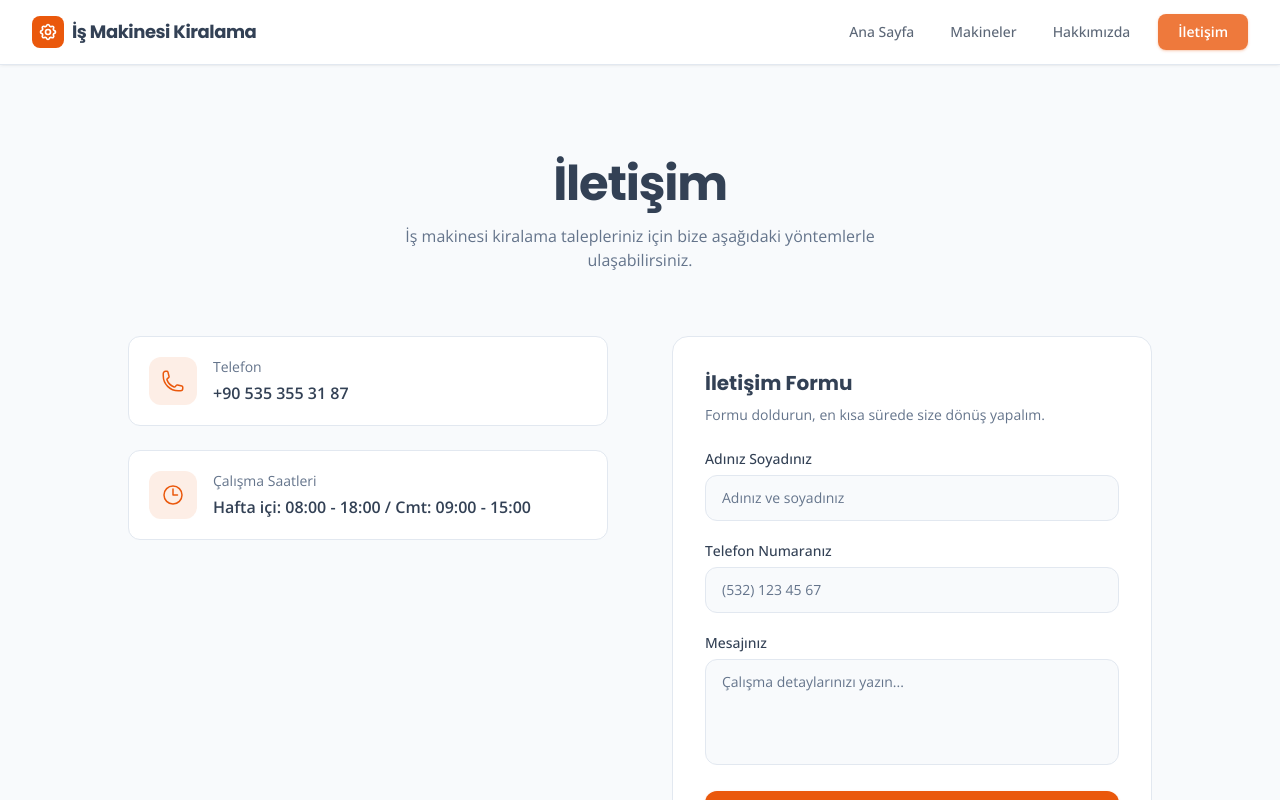
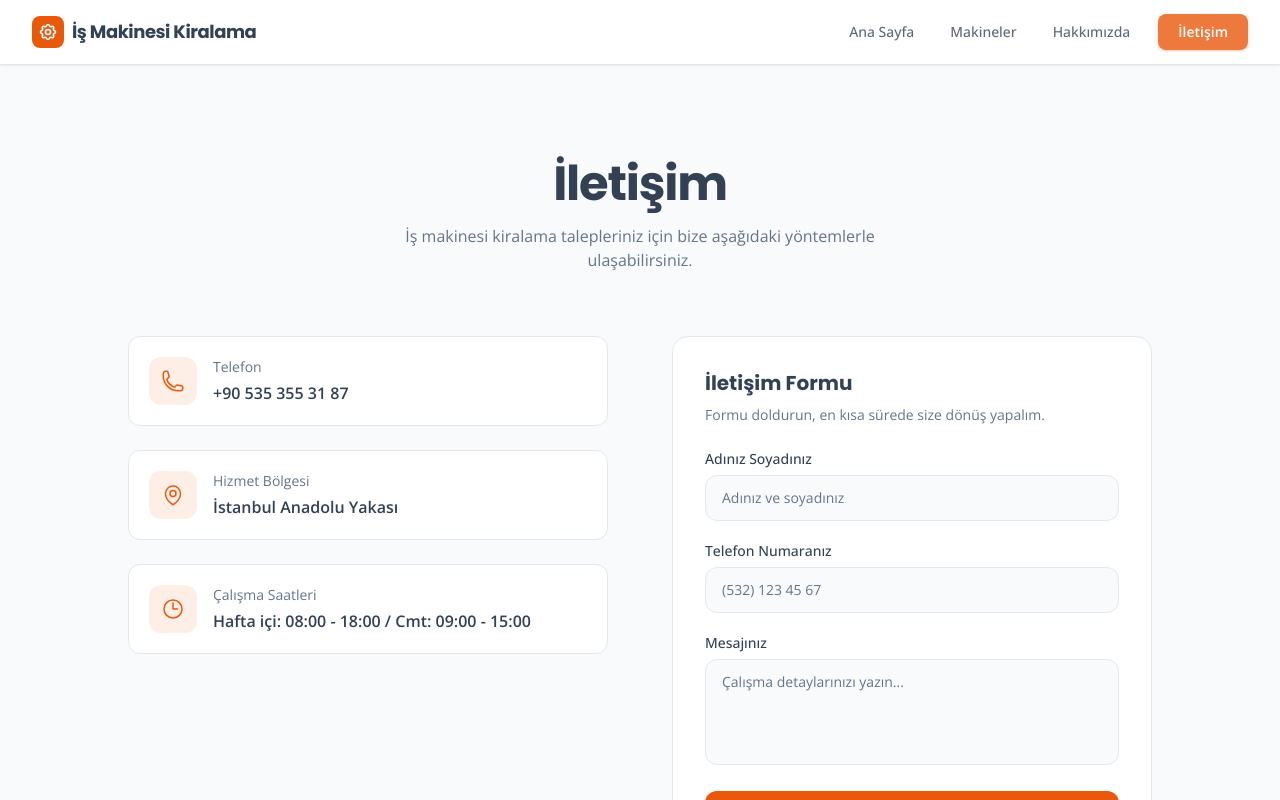
Before and after one commit to ahmetmbilgin/is-makinesi-kiralama, a Next.js app: page /iletisim in a window 1280 px wide. Shown: the top 800 px of the page. Built offline with nearby package versions, Linux system fonts and the light colour scheme.

Commit message:
Hizmet Bölgesi
İletişim sayfasına lokasyon eklendi

```diff
--- a/pages/_app.js
+++ b/pages/_app.js
@@ -14,7 +14,10 @@ export default function App({ Component, pageProps }) {
               "@type": "RentalService",
               name: "İş Makinesi Kiralama",
               telephone: "+90 535 355 31 87",
-              areaServed: "TR",
+              areaServed: {
+                "@type": "City",
+                name: "İstanbul (Anadolu Yakası)",
+              },
               availableLanguage: "Turkish",
               serviceType: "Beko Loder, Ekskavatör ve Mini Ekskavatör Kiralama",
               openingHours: ["Mo-Fr 08:00-18:00", "Sa 09:00-15:00"],
--- a/pages/iletisim.js
+++ b/pages/iletisim.js
@@ -12,6 +12,17 @@ const contactInfo = [
     label: "Telefon",
     value: "+90 535 355 31 87",
     href: "tel:+905353553187"
+  },
+  {
+    icon: (
+      <svg className="w-6 h-6" fill="none" viewBox="0 0 24 24" stroke="currentColor" strokeWidth={1.5}>
+        <path strokeLinecap="round" strokeLinejoin="round" d="M15 10.5a3 3 0 11-6 0 3 3 0 016 0z" />
+        <path strokeLinecap="round" strokeLinejoin="round" d="M19.5 10.5c0 7.142-7.5 11.25-7.5 11.25S4.5 17.642 4.5 10.5a7.5 7.5 0 1115 0z" />
+      </svg>
+    ),
+    label: "Hizmet Bölgesi",
+    value: "İstanbul Anadolu Yakası",
+    href: null
   },
   {
     icon: (
```
Also changed, not shown: 1 other file (tests, documents, lock files or other folders).
